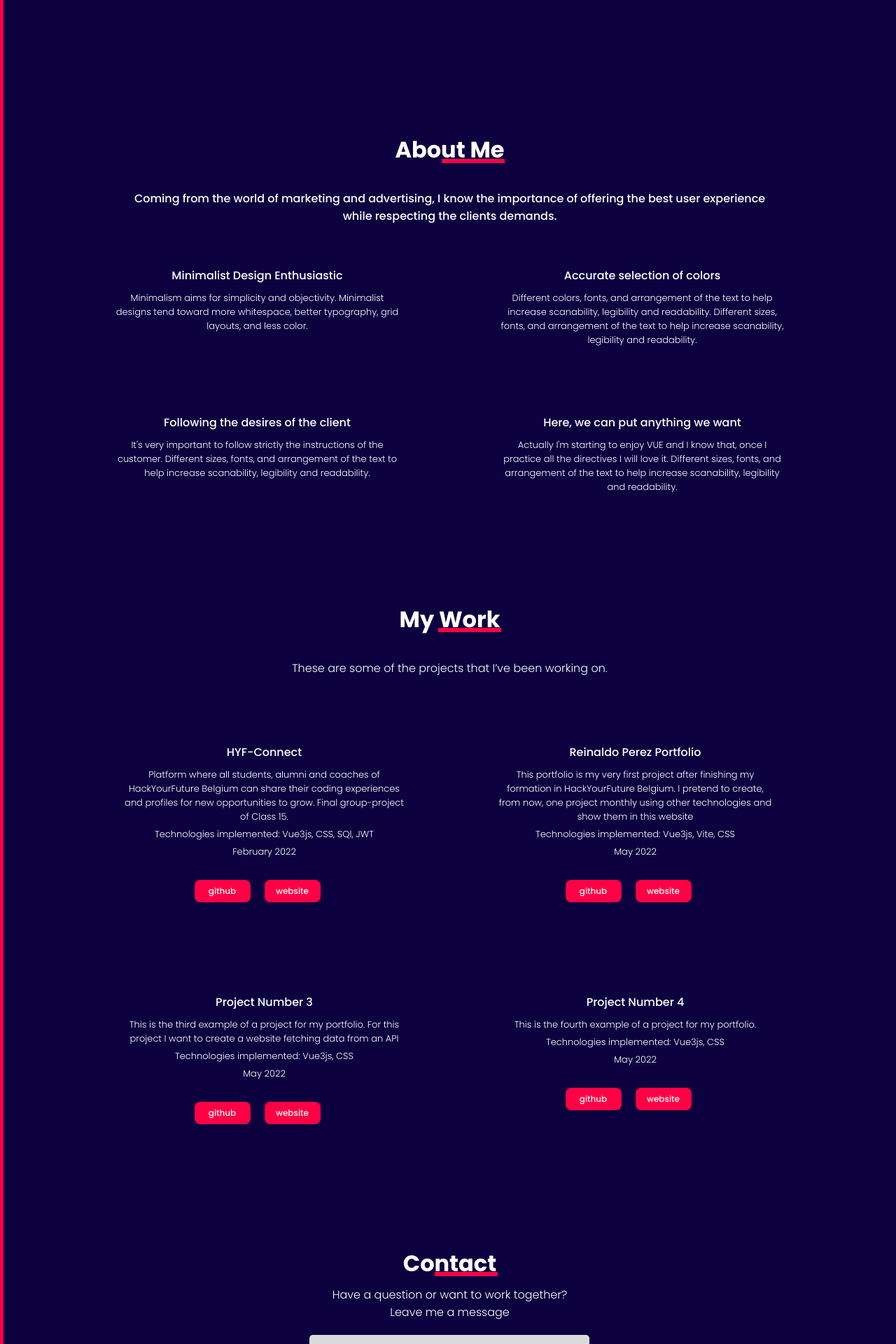
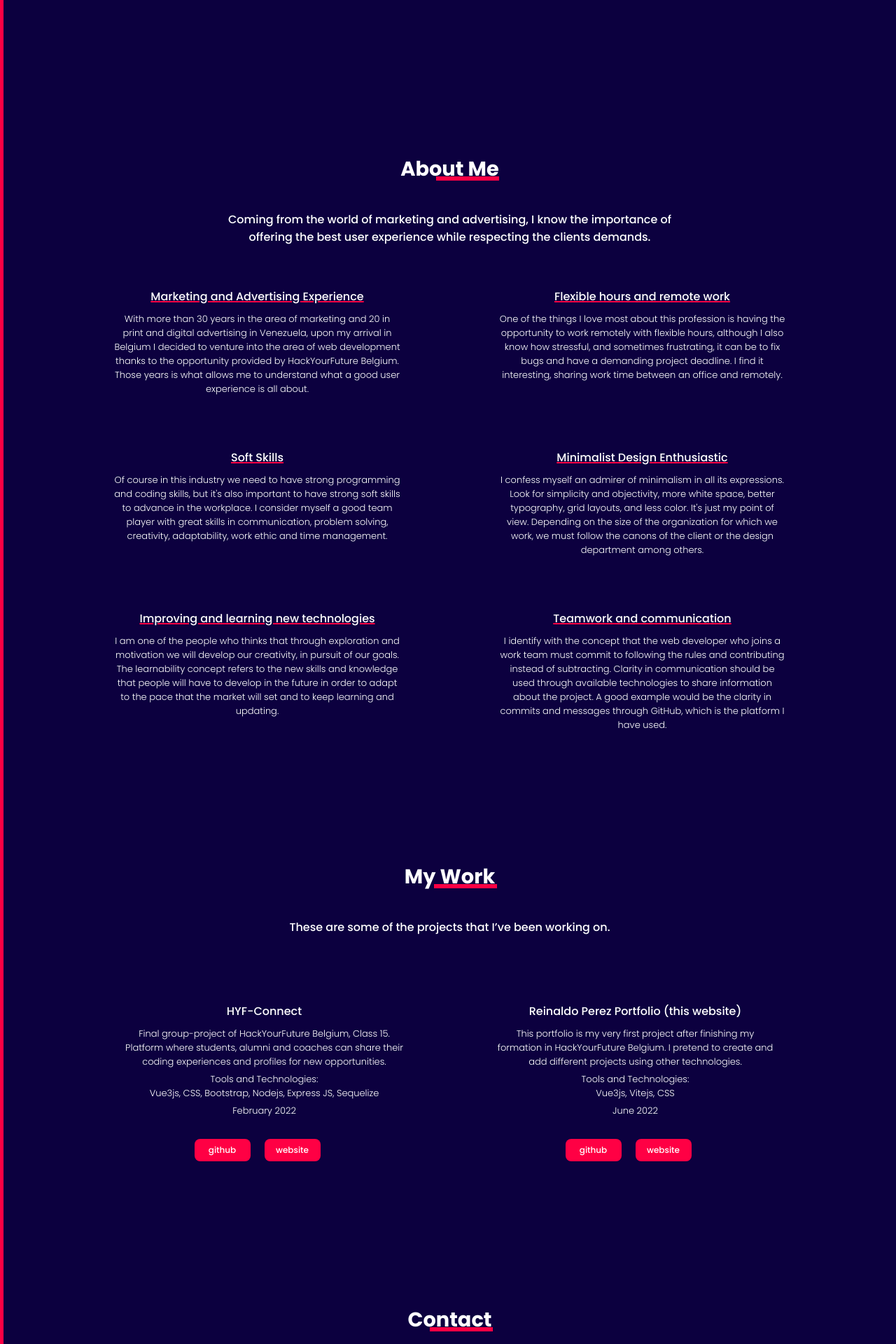
Before and after one commit to perezrei/portfolio, a Vue app: page / in a window 1280 px wide. Shown: the part 680-2600 px from the top of the page at 70% size. Built offline with nearby package versions, Linux system fonts and the light colour scheme.

Commit message:
major changes in the content

```diff
--- a/src/components/AboutSection.vue
+++ b/src/components/AboutSection.vue
@@ -42,7 +42,7 @@ export default {
   }
 .content {
   width: 95%;
-  margin: 0 auto;
+  margin: 30px auto 0 auto;
   height: auto;
   padding-top: 70px;
   padding-bottom: 30px;
@@ -55,7 +55,7 @@ h2 {
   width:fit-content;
   height: 5px;
   margin: auto;
-  font-size: 2em;
+  font-size: 1.8em;
   text-align: center;
   font-weight: 700;
   padding-bottom: 50px;
@@ -65,11 +65,11 @@ h2 {
   width: 90px;
   background-color: var(--main-color);
   position: relative;
-  top: -13px;
-  right: -67px;
+  top: -18px;
+  right: -51px;
 }
 h4 {
-  width: 75%;
+  width: 55%;
   margin: auto;
   text-align: center;
   font-weight: 500;
@@ -82,7 +82,7 @@ h4 {
   justify-content: center;
   margin: auto;
   width: 95%;
-  gap: 20px 100px;
+  gap: 0 100px;
 }
 @media screen and (max-width: 500px) {
   .cards__container {
--- a/src/components/BannerSection.vue
+++ b/src/components/BannerSection.vue
@@ -1,19 +1,23 @@
 <script>
 export default {
-    name: "BannerSection"
-  }
+  name: "BannerSection",
+};
 </script>
 
 <template>
   <div class="banner__container" id="home">
     <div class="left__bar"></div>
-  <!-- <a href="#"><img class="dark__theme-logo" src="./../assets/theme_icon.svg" alt="theme-logo"></a> -->
     <div class="banner__texts">
       <h1>Hello, I'm <span>Reinaldo Perez</span></h1>
       <h2>and I'm a front-end web developer</h2>
       <div class="link__btn">
         <h3>view my work</h3>
-      <a href="#my-work"><img class="button" src="./../assets/caret-forward-circle.svg" alt="icon"></a>
+        <a href="#my-work"
+          ><img
+            class="button"
+            src="./../assets/caret-forward-circle.svg"
+            alt="icon"
+        /></a>
       </div>
     </div>
   </div>
@@ -30,10 +34,6 @@
   width: 100%;
   height: 100vh;
 }
-/* .dark__theme-logo {
-  filter: invert(100%) sepia(100%) saturate(2%) hue-rotate(317deg) brightness(108%) contrast(101%);
-  width: 20px;
-} */
 .banner__texts {
   width: 90%;
   margin: auto;
@@ -83,7 +83,7 @@ h3 {
     font-size: 14px;
   }
   .link__btn {
-  margin-top: 30px;;
+    margin-top: 30px;
   }
   .button {
     width: 25px;
--- a/src/components/CardComponent.vue
+++ b/src/components/CardComponent.vue
@@ -12,20 +12,28 @@
       return {
         cards: [
           {
-            "name": "Minimalist Design Enthusiastic",
-            "description": "Minimalism aims for simplicity and objectivity. Minimalist designs tend toward more whitespace, better typography, grid layouts, and less color."
+            "name": "Marketing and Advertising Experience",
+            "description": "With more than 30 years in the area of marketing and 20 in print and digital advertising in Venezuela, upon my arrival in Belgium I decided to venture into the area of web development thanks to the opportunity provided by HackYourFuture Belgium. Those years is what allows me to understand what a good user experience is all about."
           },
           {
-            "name": "Accurate selection of colors",
-            "description": "Different colors, fonts, and arrangement of the text to help increase scanability, legibility and readability. Different sizes, fonts, and arrangement of the text to help increase scanability, legibility and readability."
+            "name": "Flexible hours and remote work",
+            "description": "One of the things I love most about this profession is having the opportunity to work remotely with flexible hours, although I also know how stressful, and sometimes frustrating, it can be to fix bugs and have a demanding project deadline.  I find it interesting, sharing work time between an office and remotely."
           },
           {
-            "name": "Following the desires of the client",
-            "description": "It's very important to follow strictly the instructions of the customer. Different sizes, fonts, and arrangement of the text to help increase scanability, legibility and readability."
+            "name": "Soft Skills",
+            "description": "Of course in this industry we need to have strong programming and coding skills, but it's also important to have strong soft skills to advance in the workplace. I consider myself a good team player with great skills in communication, problem solving, creativity, adaptability, work ethic and time management."
           },
           {
-            "name": "Here, we can put anything we want",
-            "description": "Actually I'm starting to enjoy VUE and I know that, once I practice all the directives I will love it. Different sizes, fonts, and arrangement of the text to help increase scanability, legibility and readability."
+            "name": "Minimalist Design Enthusiastic",
+            "description": "I confess myself an admirer of minimalism in all its expressions. Look for simplicity and objectivity, more white space, better typography, grid layouts, and less color. It's just my point of view. Depending on the size of the organization for which we work, we must follow the canons of the client or the design department among others."
+          },
+          {
+            "name": "Improving and learning new technologies",
+            "description": "I am one of the people who thinks that through exploration and motivation we will develop our creativity, in pursuit of our goals. The learnability concept refers to the new skills and knowledge that people will have to develop in the future in order to adapt to the pace that the market will set and to keep learning and updating. "
+          },
+          {
+            "name": "Teamwork and communication",
+            "description": "I identify with the concept that the web developer who joins a work team must commit to following the rules and contributing instead of subtracting. Clarity in communication should be used through available technologies to share information about the project. A good example would be the clarity in commits and messages through GitHub, which is the platform I have used."
           }
         ]
       }
@@ -44,6 +52,10 @@
   h4 {
     padding-bottom: 10px;
     font-weight: 500;
+    color: white;
+    text-decoration-line: underline;
+    text-decoration-color: var(--main-color);
+    text-decoration-thickness: 2px;
   }
 
   p {
--- a/src/components/ContactSection.vue
+++ b/src/components/ContactSection.vue
@@ -36,6 +36,7 @@
 }
 .contact__content {
   width: 100%;
+  margin: 30px auto 0 auto;
 }
 .title {
   width: fit-content;
@@ -45,7 +46,7 @@ h2 {
   width:fit-content;
   height: 5px;
   margin: auto;
-  font-size: 2em;
+  font-size: 1.8em;
   text-align: center;
   font-weight: 700;
   padding-bottom: 50px;
@@ -55,21 +56,21 @@ h2 {
   width: 90px;
   background-color: var(--main-color);
   position: relative;
-  top: -14px;
-  right: -45px;
+  top: -18px;
+  right: -32px;
 }
 h4 {
   width: 80%;
-  margin: auto;
+  margin: 25px auto 0 auto;
   text-align: center;
-  font-weight: 300;
+  font-weight: 500;
   line-height: 25px;
 }
 .contact__form {
   display: flex;
   flex-direction: column;
   width: 400px;
-  margin: 20px auto 0 auto;
+  margin: 40px auto 0 auto;
   height: auto;
   background-color: #dadada;
   border-radius: 5px;
--- a/src/components/FooterSection.vue
+++ b/src/components/FooterSection.vue
@@ -6,19 +6,32 @@
 
 <template>
   <div class="footer__container">
-    <p class="footer__text">© 2022 | Reinaldo Perez</p>
+    <div class="left__bar"></div>
+    <div class="logos-container">
+      <img src="../assets/github-white-logo.jpg" width="50px" height="50px" alt="github-logo">
+      <img src="../assets/linkedin-white-logo.png" width="50px" height="50px" alt="linkedin-logo">
+    </div>
+    <p class="footer__text">© 2022 Rights Reserved | Reinaldo Perez</p>
   </div>
 </template>
 
 <style scoped>
 .footer__container {
   display: flex;
-  justify-content: center;
-  height: 90px;
+  height: 120px;
   background-color: var(--background-color);
+  background-color: red;
+}
+.left__bar {
+  width: 5px;
+  height: 100%;
+  background-color: var(--main-color);
+}
+.logos-container {
+  display: flex;
 }
 .footer__text {
-  font-size: 8px;
-  margin-top: 70px;
+  font-size: 9px;
+  margin: 100px auto 0 auto;
 }
 </style>
--- a/src/components/HeaderSection.vue
+++ b/src/components/HeaderSection.vue
@@ -21,6 +21,7 @@
         <li><a href="#contact">Contact</a></li>
       </ul>
     </div>
+    <div class="bottom-line"></div>
   </header>
 </template>
 
@@ -142,6 +143,14 @@ ul li:hover {
   padding-top: 50px;
   font-size: 18px;
 }
+.bottom-line {
+  height: 5px;
+  width: 100%;
+  background-color: var(--main-color);
+  position: absolute;
+  left: 0;
+  top: 70px;
+}
 
 @media only screen and (max-width: 850px) {
   header {
--- a/src/components/PortfolioSection.vue
+++ b/src/components/PortfolioSection.vue
@@ -42,7 +42,7 @@ export default {
   }
 .content {
   width: 95%;
-  margin: 0 auto;
+  margin: 30px auto 0 auto;
   height: auto;
   padding-top: 70px;
   padding-bottom: 30px;
@@ -55,7 +55,7 @@ h2 {
   width: fit-content;
   height: 5px;
   margin: auto;
-  font-size: 2em;
+  font-size: 1.8em;
   text-align: center;
   font-weight: 700;
   padding-bottom: 50px;
@@ -65,14 +65,14 @@ h2 {
   width: 90px;
   background-color: var(--main-color);
   position: relative;
-  top: -14px;
-  right: -55px;
+  top: -18px;
+  right: -42px;
 }
 h4 {
   width: 75%;
   margin: auto;
   text-align: center;
-  font-weight: 300;
+  font-weight: 500;
   line-height: 25px;
   padding-bottom: 70px;
 }
--- a/src/components/ProjectComponent.vue
+++ b/src/components/ProjectComponent.vue
@@ -2,7 +2,7 @@
   <div class="project__component-container" v-for="project in projects" :key="project.title">
     <h4>{{ project.title }}</h4>
     <p>{{ project.description }}</p>
-    <p>Technologies implemented: {{ project.technologies }}</p>
+    <p>Tools and Technologies: <br> {{ project.tools }}</p>
     <p>{{ project.date }}</p>
     <div class="buttons__container">
       <a :href="project.github" target="_blank" class="github__btn">github</a>
@@ -19,35 +19,19 @@
         projects: [
           {
             title:"HYF-Connect",
-            description:"Platform where all students, alumni and coaches of HackYourFuture Belgium can share their coding experiences and profiles for new opportunities to grow. Final group-project of Class 15.",
-            technologies:"Vue3js, CSS, SQl, JWT",
+            description:"Final group-project of HackYourFuture Belgium, Class 15. Platform where students, alumni and coaches can share their coding experiences and profiles for new opportunities. ",
+            tools:"Vue3js, CSS, Bootstrap, Nodejs, Express JS, Sequelize",
             date:"February 2022",
             github: "https://github.com/HYF-Connect/hyf-connect",
             website: "https://hyf-connect.herokuapp.com/"
           },
           {
-            title:"Reinaldo Perez Portfolio",
-            description:"This portfolio is my very first project after finishing my formation in HackYourFuture Belgium. I pretend to create, from now, one project monthly using other technologies and show them in this website",
-            technologies:"Vue3js, Vite, CSS",
-            date:"May 2022",
+            title:"Reinaldo Perez Portfolio (this website)",
+            description:"This portfolio is my very first project after finishing my formation in HackYourFuture Belgium. I pretend to create and add different projects using other technologies.",
+            tools:"Vue3js, Vitejs, CSS",
+            date:"June 2022",
             github: "https://github.com/perezrei/portfolio",
             website: "https://perezrei.github.io/portfolio/"
-          },
-          {
-            title:"Project Number 3",
-            description:"This is the third example of a project for my portfolio. For this project I want to create a website fetching data from an API",
-            technologies:"Vue3js, CSS",
-            date:"May 2022",
-            github: "https://github.com/freeCodeCamp/freeCodeCamp",
-            website: "https://vuejs.org/"
-          },
-          {
-            title:"Project Number 4",
-            description:"This is the fourth example of a project for my portfolio.",
-            technologies:"Vue3js, CSS",
-            date:"May 2022",
-            github: "https://github.com/sudheerj/javascript-interview-questions",
-            website: "https://cli.vuejs.org/"
           }
         ]
       }
```
Lines whose indentation alone changed are shown as unchanged.
